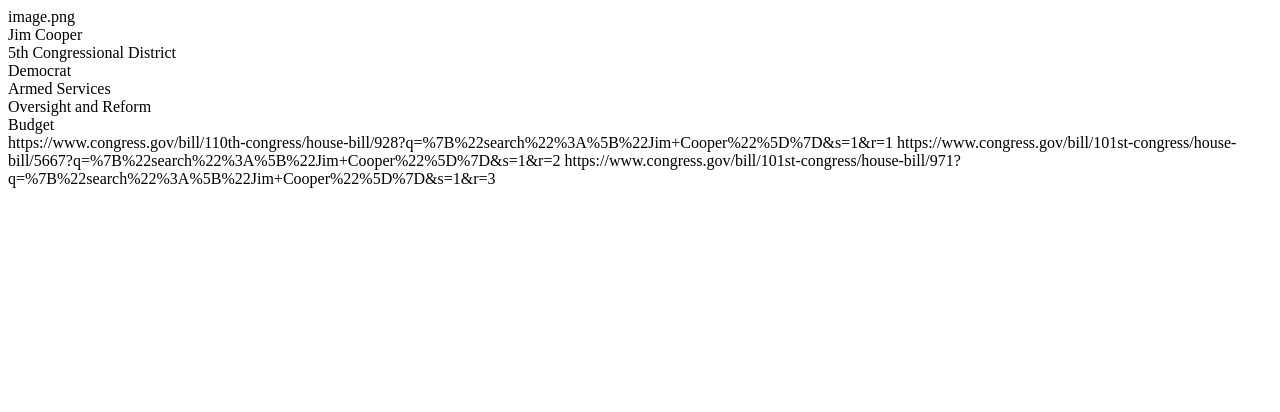
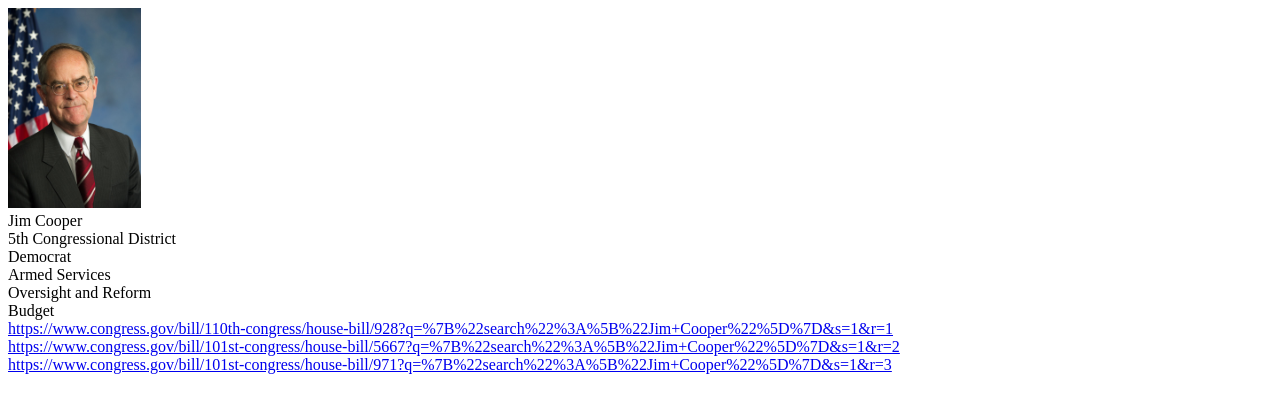
Before and after one commit to Leah-Plummer/nss-congressional-rep, a plain HTML site: page index.html in a window 1280 px wide. Drawn offline with Linux system fonts and the light colour scheme.

Commit message:
added image with size, added links

```diff
--- a/index.html
+++ b/index.html
@@ -1,6 +1,16 @@
+<!DOCTYPE html>
+<html lang="en">
+<head>
+    <meta charset="UTF-8">
+    <meta http-equiv="X-UA-Compatible" content="IE=edge">
+    <meta name="viewport" content="width=device-width, initial-scale=1.0">
+    <link rel="stylesheet" href="styles/main.css" src="styles/main.css">
+    <title>Document</title>
+</head>
+<body>
     <article class ="representative">
         <section class="basicinfo">
-        <img class="image">image.png</img>
+            <img class="image" src="Jim_Cooper,_Official_Portrait,_ca2013.jpg">
             <div class="name">Jim Cooper</div>
             <div class="district">5th Congressional District</div>
             <div class="politicalaffiliation">Democrat</div>
@@ -11,8 +21,11 @@
             <div class="committee">Budget</div>
         </section>
         <section class="links">
-        <link class="link">https://www.congress.gov/bill/110th-congress/house-bill/928?q=%7B%22search%22%3A%5B%22Jim+Cooper%22%5D%7D&s=1&r=1</div>
-        <link class="link">https://www.congress.gov/bill/101st-congress/house-bill/5667?q=%7B%22search%22%3A%5B%22Jim+Cooper%22%5D%7D&s=1&r=2</div>
-        <link class="link">https://www.congress.gov/bill/101st-congress/house-bill/971?q=%7B%22search%22%3A%5B%22Jim+Cooper%22%5D%7D&s=1&r=3</div>
+            <a href = "https://www.congress.gov/bill/110th-congress/house-bill/928?q=%7B%22search%22%3A%5B%22Jim+Cooper%22%5D%7D&s=1&r=1" target = "_blank">https://www.congress.gov/bill/110th-congress/house-bill/928?q=%7B%22search%22%3A%5B%22Jim+Cooper%22%5D%7D&s=1&r=1</a>
+            <a href = "https://www.congress.gov/bill/101st-congress/house-bill/5667?q=%7B%22search%22%3A%5B%22Jim+Cooper%22%5D%7D&s=1&r=2" target = "_self">https://www.congress.gov/bill/101st-congress/house-bill/5667?q=%7B%22search%22%3A%5B%22Jim+Cooper%22%5D%7D&s=1&r=2</a>
+            <a href = "https://www.congress.gov/bill/101st-congress/house-bill/971?q=%7B%22search%22%3A%5B%22Jim+Cooper%22%5D%7D&s=1&r=3" target = "_self">https://www.congress.gov/bill/101st-congress/house-bill/971?q=%7B%22search%22%3A%5B%22Jim+Cooper%22%5D%7D&s=1&r=3</a>
+
         </section>
     </article>
+</body>
+</html>
--- a/styles/main.css
+++ b/styles/main.css
@@ -0,0 +1,10 @@
+.image
+{
+   height: 200px;
+   object-fit: cover;
+}
+.links
+{
+    display: flex;
+    flex-direction: column;
+}
```
Also changed, not shown: Jim_Cooper,_Official_Portrait,_ca2013.jpg (added). Lines whose indentation alone changed are shown as unchanged.
